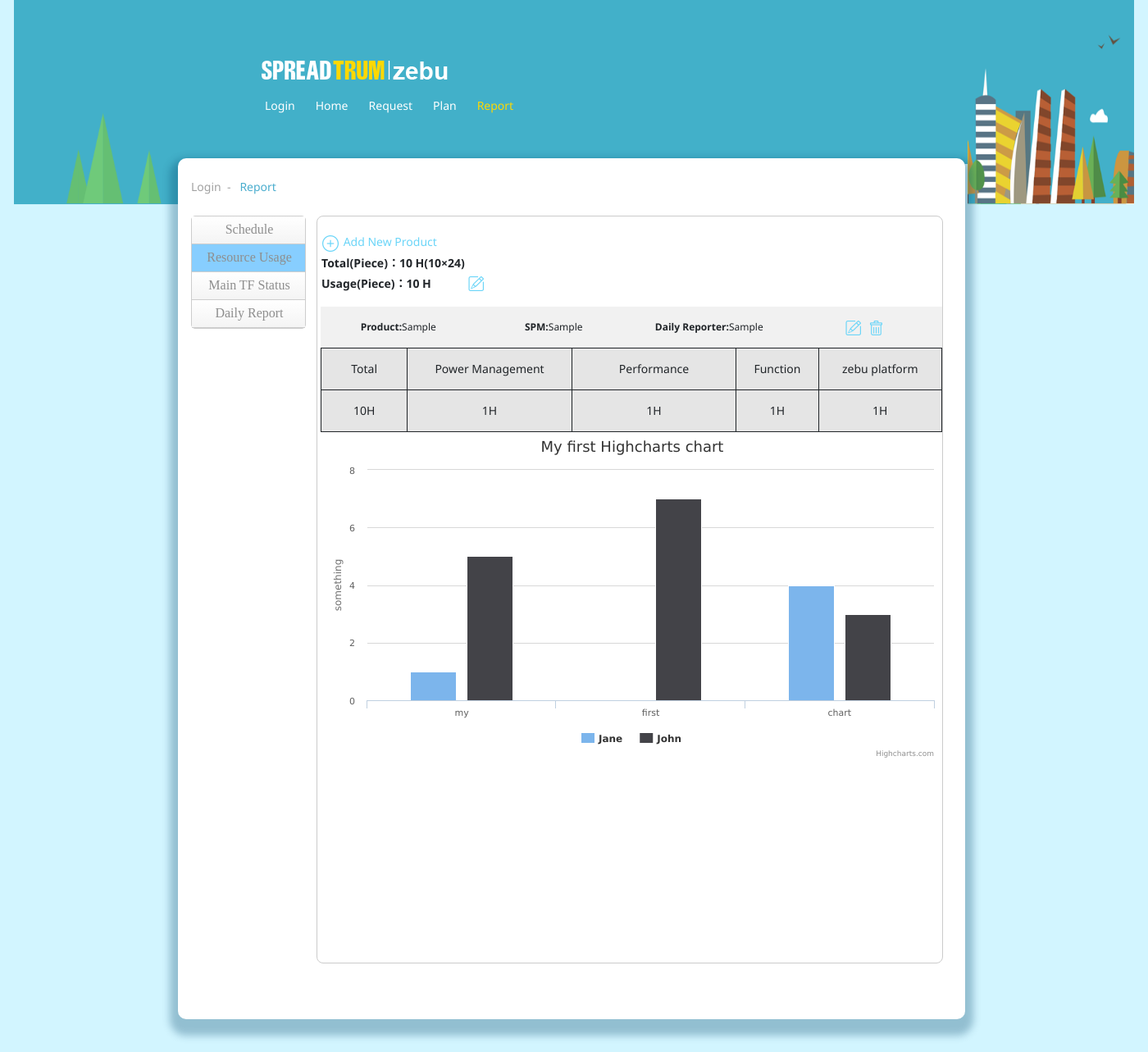
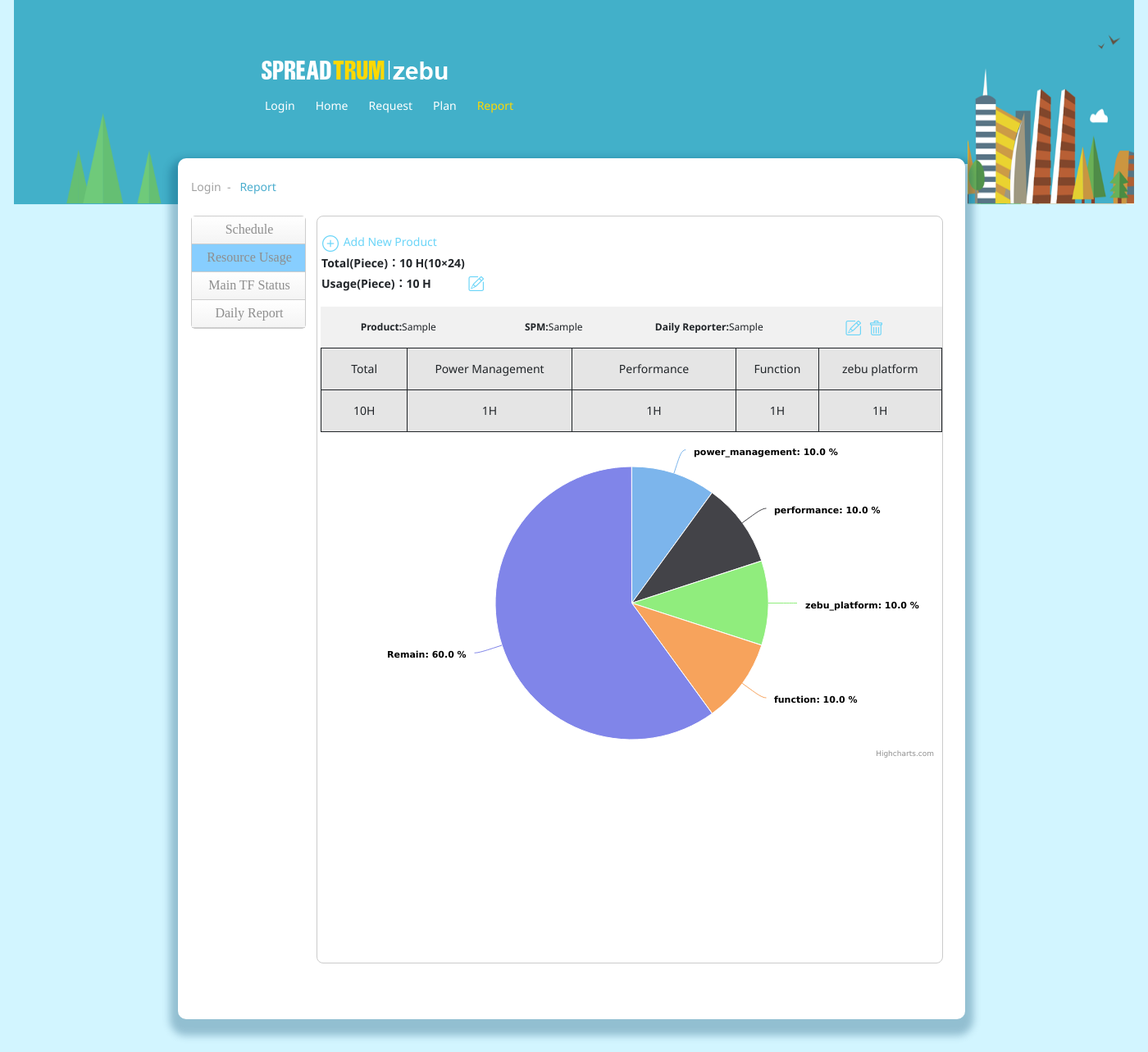
Before and after one commit to awaiwyy/zebu, a Django app: template zebu/apps/report/templates/report/resource_usage.html in a window 1400 px wide. Shown: the top 1283 px of the page at 82% size. Run offline with Django 3.2, Linux system fonts and the light colour scheme; tables that the repository leaves empty hold one stand-in row (values such as "Sample post"); the template is opened without the code that fills it: values that come from a table or form of the project are taken from there, most other values are stand-ins (such as "Sample title", 1, 10 or a date in 2020); lists and menus that the app fills with data are empty; parts of the project's set-up code (start-up, migrations or seed data) failed here and were passed over; some libraries are stand-ins or nearby versions.

Commit message:
Add pie chart

```diff
--- a/zebu/apps/report/templates/report/resource_usage.html
+++ b/zebu/apps/report/templates/report/resource_usage.html
@@ -3,33 +3,7 @@
 <!-- 中间模板 -->
 
 		<div class="divcenter">
-			<script >
-$(function () {
-    $('#container').highcharts({
-        chart: {
-            type: 'column'
-        },
-        title: {
-            text: 'My first Highcharts chart'
-        },
-        xAxis: {
-            categories: ['my', 'first', 'chart']
-        },
-        yAxis: {
-            title: {
-                text: 'something'
-            }
-        },
-        series: [{
-            name: 'Jane',
-            data: [1, 0, 4]
-        }, {
-            name: 'John',
-            data: [5, 7, 3]
-        }]
-    });
-});
-</script>
+
 			<div class="reportForm">
 			 <div>
 			   <div data-toggle="modal" data-target="#NewModal"  style="cursor:pointer;margin-top:20px"><img src="/static/images/tianjia.png" />
@@ -183,6 +157,7 @@ $(function () {
 				 {% endfor%}
                     <!-- 弹出模态框结束-->
 			 <div id="requestTable" class="reportTableDiv">
+
 				 {% for tab in resource_usage_tab%}
 					<table  class="reportTable" id="Box"  >
 
@@ -209,7 +184,48 @@ $(function () {
                      <th>{{tab.zebu_platform}}H</th>
                      <th>{{tab.function}}H</th>
                   </tr>
-					<tr id="container" style="min-width:400px;height:400px;"></tr>
+					{% ifnotequal tab.total 0 %}
+					<tr id="container{{tab.id}}" style="min-width:400px;height:400px;"></tr>
+					<script>
+						$('#container{{tab.id}}').highcharts({
+							chart: {
+								plotBackgroundColor: null,
+								plotBorderWidth: null,
+								plotShadow: false
+							},
+							title: {
+								text: ''
+							},
+							tooltip: {
+								pointFormat: '{series.name}: <b>{point.percentage:.1f}%</b>'
+							},
+							plotOptions: {
+								pie: {
+									allowPointSelect: true,
+									cursor: 'pointer',
+									dataLabels: {
+										enabled: true,
+										format: '<b>{point.name}</b>: {point.percentage:.1f} %',
+										style: {
+											color: (Highcharts.theme && Highcharts.theme.contrastTextColor) || 'black'
+										}
+									}
+								}
+							},
+							series: [{
+								type: 'pie',
+								name: 'Browser share',
+								data: [
+									['power_management',   {{tab.power_management}}],
+									['performance',       {{tab.performance}}],
+									['zebu_platform',    {{tab.zebu_platform}}],
+									['function',     {{tab.function}}],
+									['Remain',   {{tab.total}}-{{tab.power_management}}-{{tab.performance}}-{{tab.zebu_platform}}-{{tab.function}}]
+								]
+							}]
+						});
+					</script>
+					{% endifnotequal %}
 
 				<!--弹出模态框（Modal） -->
 						<div class="modal fade" id="editModal18{{tab.id}}" tabindex="-1" role="dialog" aria-labelledby="myModalLabel" aria-hidden="true">
@@ -318,6 +334,35 @@ $(function () {
 						</table>
                         </div>
 			 </div>
+				<!--
+			<script >
+			{% for tab in resource_usage_tab %}
+
+				$('#container{{tab.id}}').highcharts({
+					chart: {
+						type: 'column'
+					},
+					title: {
+						text: 'My first Highcharts chart'
+					},
+					xAxis: {
+						categories: ['my', 'first', 'chart']
+					},
+					yAxis: {
+						title: {
+							text: 'something'
+						}
+					},
+					series: [{
+						name: 'Jane',
+						data: [1, 0, 4]
+					}, {
+						name: 'John',
+						data: [5, 7, 3]
+					}]
+				});
+			{% endfor %}
+			</script>-->
 		</div>
 
 {% endblock %}
```
